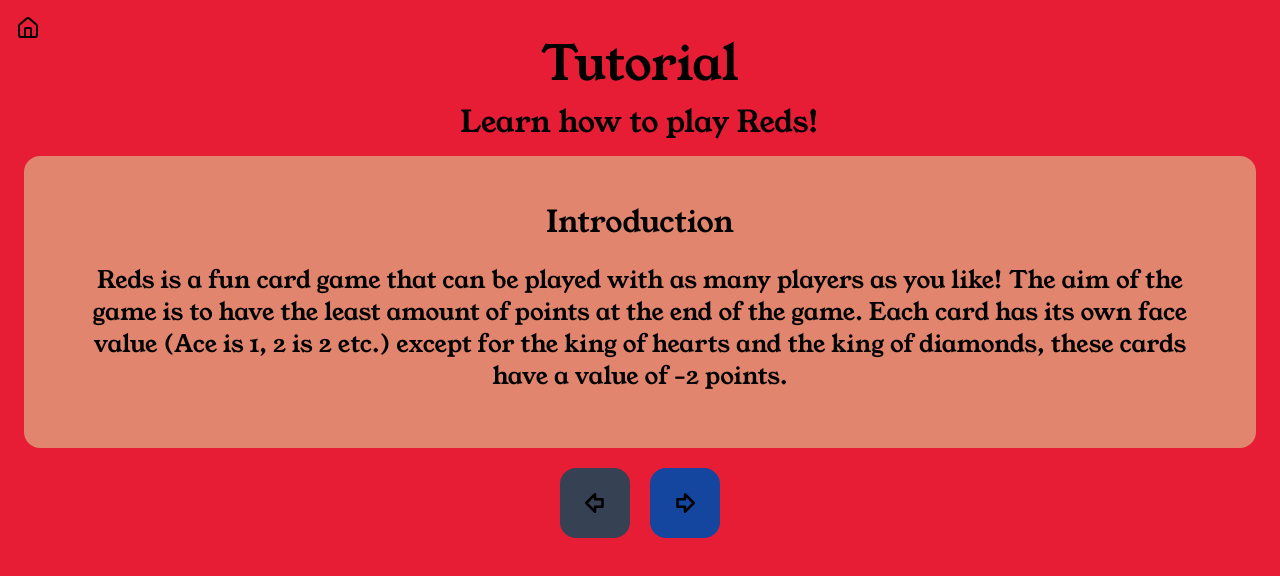
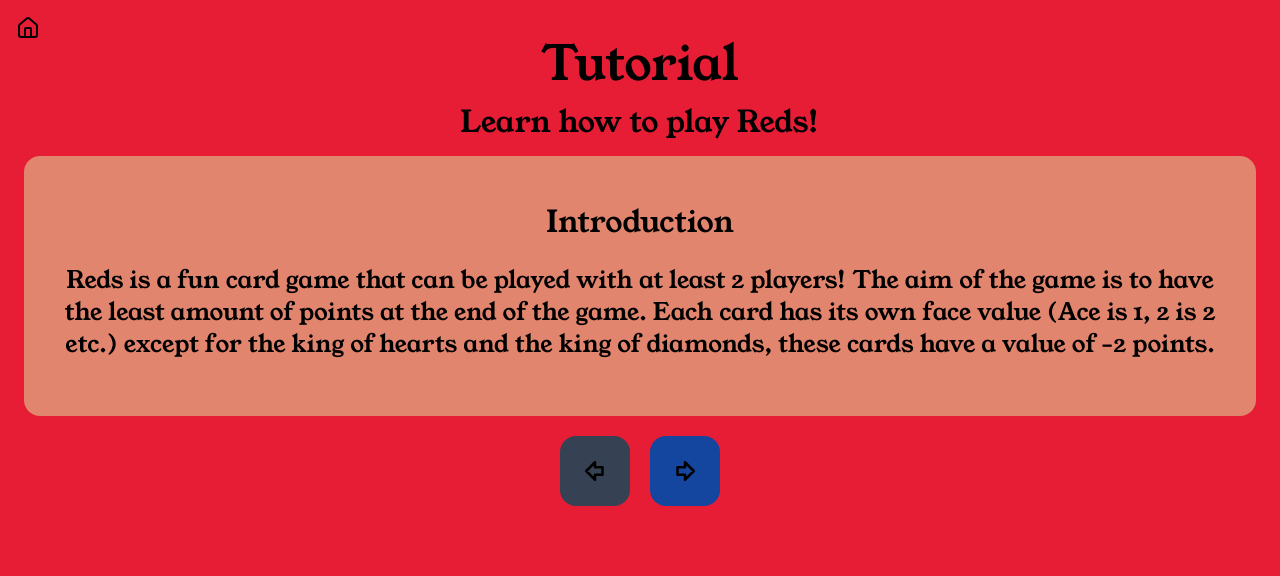
Before and after one commit to Spacexplorer11/Reds, a SvelteKit app: page /tutorial in a window 1280 px wide. Shown: the top 576 px of the page. Built offline with nearby package versions, Linux system fonts and the light colour scheme.

Commit message:
Fixed the buggywug!

```diff
--- a/src/app.css
+++ b/src/app.css
@@ -9,6 +9,8 @@ body {
 	font-weight: 400;
 	font-style: normal;
 	overscroll-behavior: none;
+	overflow-x: visible;
+
 }
 
 @theme {
--- a/src/lib/tutorial/1.json
+++ b/src/lib/tutorial/1.json
@@ -1,4 +1,4 @@
 {
 	"title": "Introduction",
-	"content": "Reds is a fun card game that can be played with as many players as you like! The aim of the game is to have the least amount of points at the end of the game. Each card has its own face value (Ace is 1, 2 is 2 etc.) except for the king of hearts and the king of diamonds, these cards have a value of -2 points."
+	"content": "Reds is a fun card game that can be played with at least 2 players! The aim of the game is to have the least amount of points at the end of the game. Each card has its own face value (Ace is 1, 2 is 2 etc.) except for the king of hearts and the king of diamonds, these cards have a value of -2 points."
 }
--- a/src/routes/(game)/+layout.svelte
+++ b/src/routes/(game)/+layout.svelte
@@ -18,5 +18,6 @@
 		min-height: 100vh;
 		background-attachment: fixed;
 		overflow-x: hidden;
+		overflow-y: hidden;
 	}
 </style>
```
